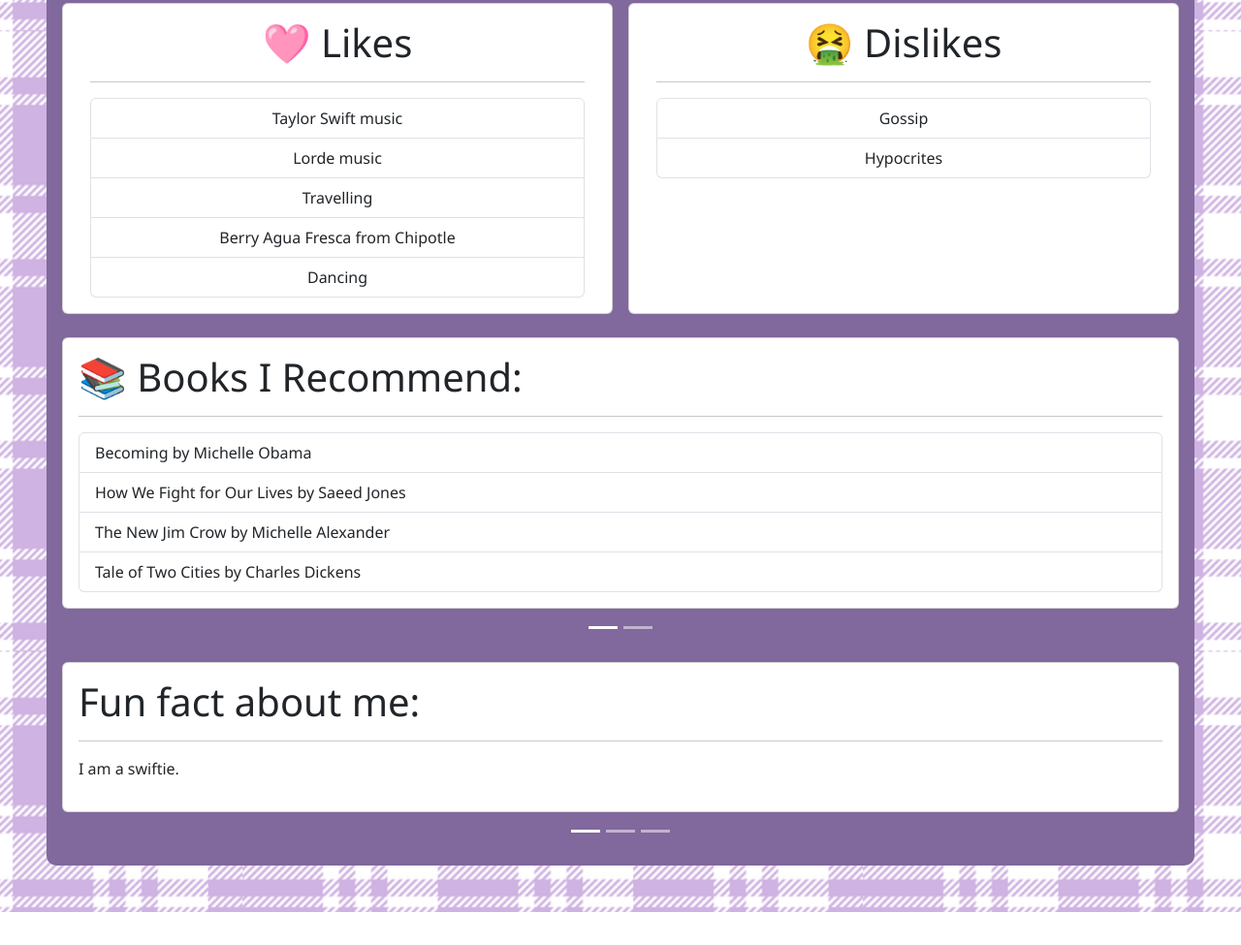
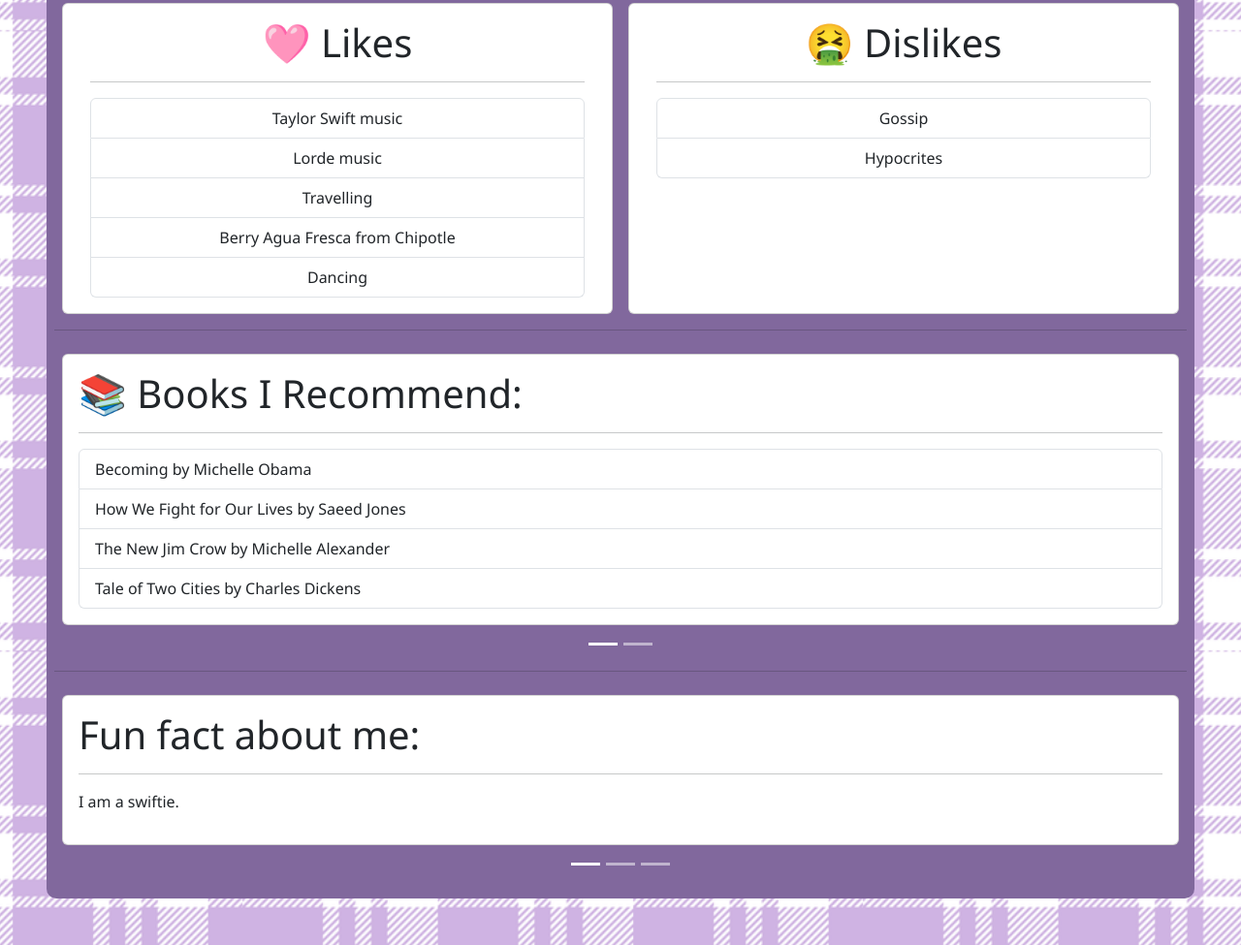
Before and after one commit to TheMrMallard/GamingPFP, a website: page index.html in a window 1280 px wide. Shown: the part 1499-2474 px from the top of the page at 97% size. Before the commit the page ends 2440 px from the top, so only its background shows below. Drawn offline with nearby package versions, Linux system fonts and the light colour scheme.

Commit message:
more stuff

```diff
--- a/index.html
+++ b/index.html
@@ -99,11 +99,7 @@
                 </div>
 
             </div>
-
-            <div class="text-center round bg-secondary mt-3 text-white">
-
-
-            </div>
+            <hr>
 
             <div id="otherinfo" class="carousel slide" data-bs-slide="carousel">
 
@@ -148,6 +144,8 @@
 
 
             </div>
+
+            <hr>
 
             <div id="literature" class="carousel slide" data-bs-slide="carousel">
 
```
